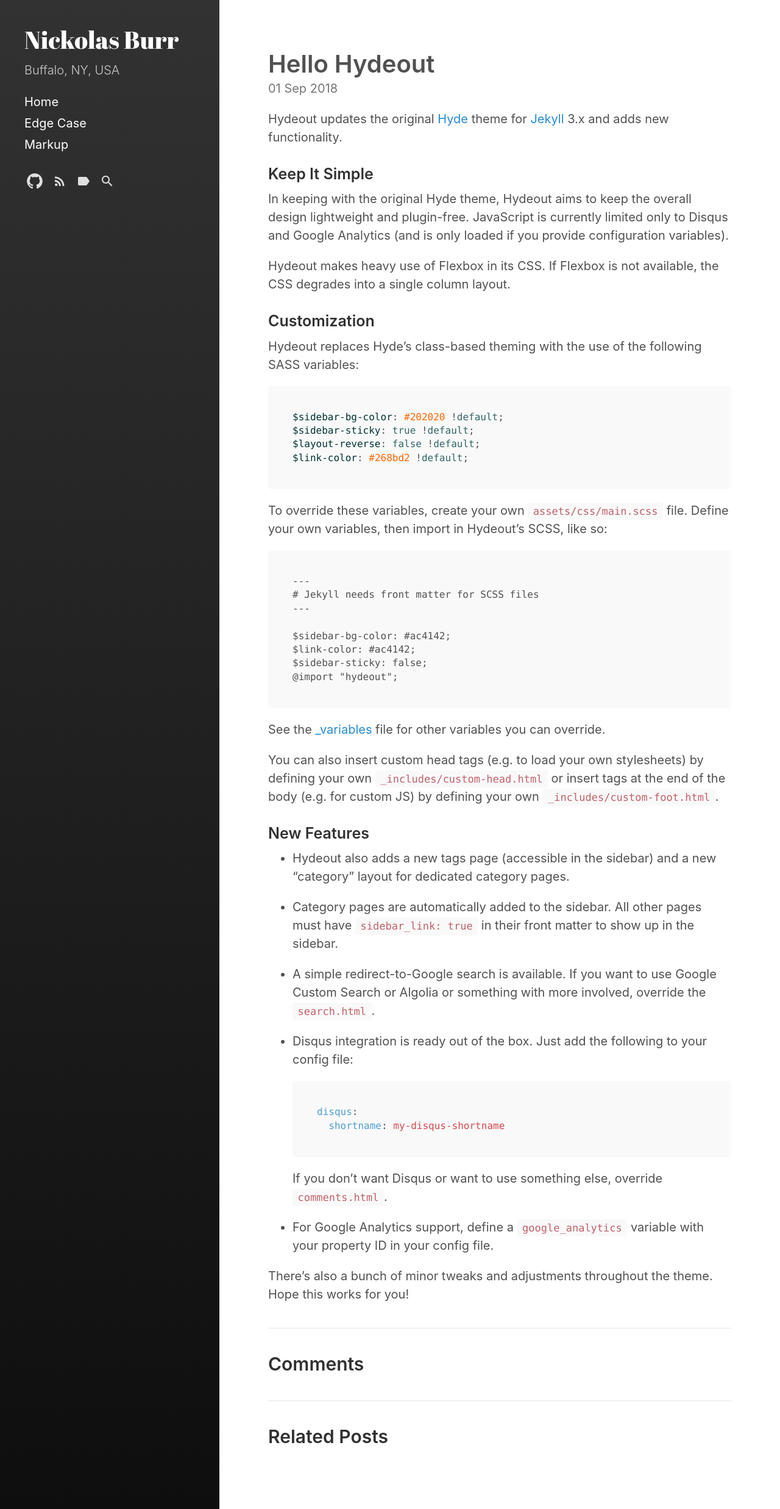
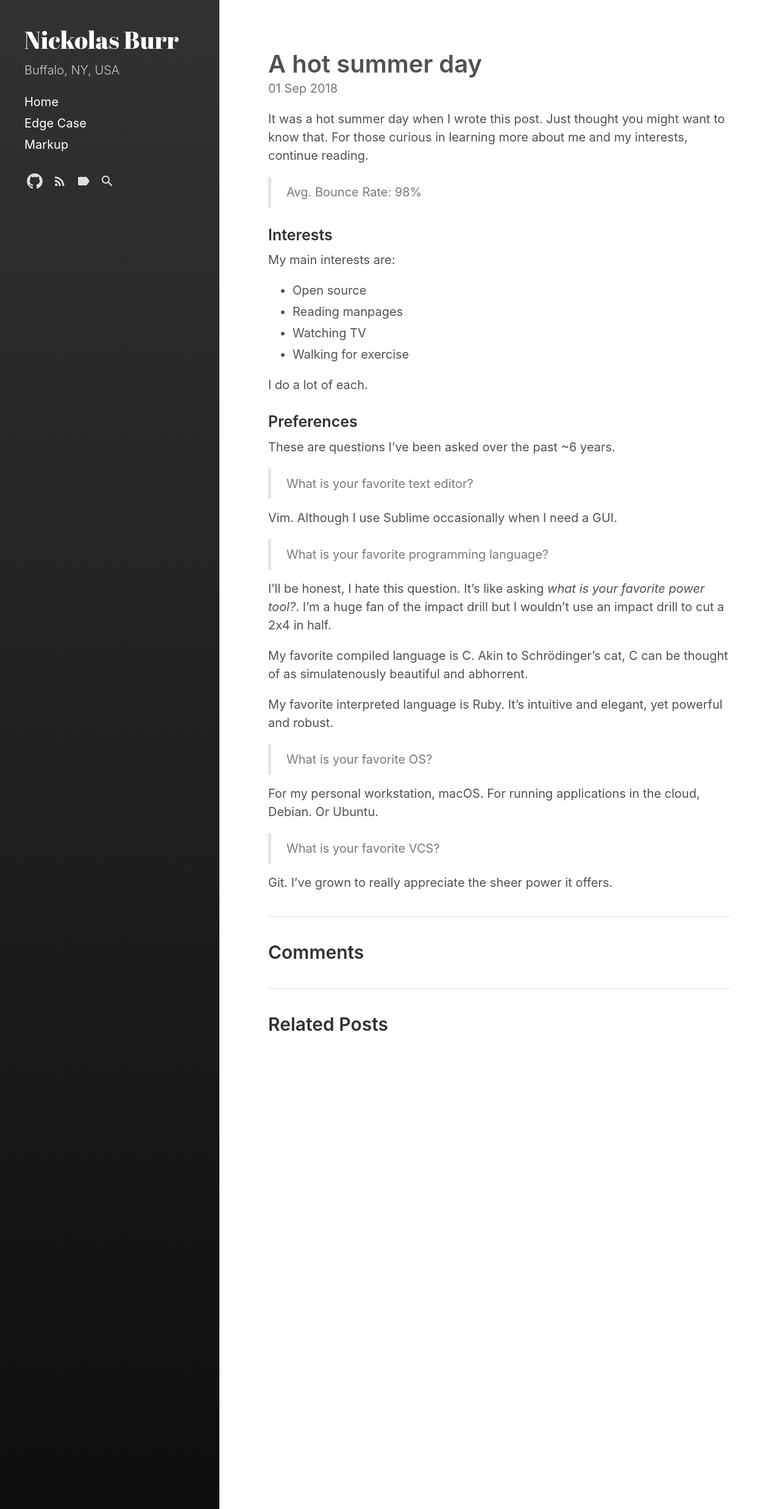
Before and after one commit to nickolasburr/blog, a Jekyll site: the page built from _posts/2018-09-01-hello-world.md, in a window 1280 px wide. Shown: the whole page at 61% size. Built offline with Jekyll 4.4.1, drawn with Linux system fonts in a browser that asks for light colours.

Commit message:
Write first post

````diff
--- a/_posts/2018-09-01-hello-world.md
+++ b/_posts/2018-09-01-hello-world.md
@@ -1,82 +1,52 @@
 ---
 layout: post
-title: Hello Hydeout
-excerpt_separator:  <!--more-->
+title: A hot summer day
+excerpt_separator: <!--more-->
 ---
 
-Hydeout updates the original [Hyde](https://github.com/poole/hyde)
-theme for [Jekyll](http://jekyllrb.com) 3.x and adds new functionality.
+It was a hot summer day when I wrote this post. Just thought you
+might want to know that. For those curious in learning more about
+me and my interests, continue reading.
 
-### Keep It Simple
+> Avg. Bounce Rate: 98%
 
-In keeping with the original Hyde theme, Hydeout aims to keep the overall
-design lightweight and plugin-free. JavaScript is currently limited only
-to Disqus and Google Analytics (and is only loaded if you provide configuration
-variables).
+### Interests
 
-Hydeout makes heavy use of Flexbox in its CSS. If Flexbox is not available,
-the CSS degrades into a single column layout.
+My main interests are:
 
-### Customization
++ Open source
++ Reading manpages
++ Watching TV
++ Walking for exercise
 
-Hydeout replaces Hyde's class-based theming with the use
-of the following SASS variables:
+I do a lot of each.
 
-```scss
-$sidebar-bg-color: #202020 !default;
-$sidebar-sticky: true !default;
-$layout-reverse: false !default;
-$link-color: #268bd2 !default;
-```
+### Preferences
 
-To override these variables, create your own `assets/css/main.scss` file.
-Define your own variables, then import in Hydeout's SCSS, like so:
+These are questions I've been asked over the past ~6 years.
 
-```
----
-# Jekyll needs front matter for SCSS files
----
+> What is your favorite text editor?
 
-$sidebar-bg-color: #ac4142;
-$link-color: #ac4142;
-$sidebar-sticky: false;
-@import "hydeout";
-```
+Vim. Although I use Sublime occasionally when I need a GUI.
 
-See the [_variables](_sass/hydeout/_variables.scss) file for other variables
-you can override.
+> What is your favorite programming language?
 
-You can also insert custom head tags (e.g. to load your own stylesheets) by
-defining your own `_includes/custom-head.html` or insert tags at the end
-of the body (e.g. for custom JS) by defining your own
-`_includes/custom-foot.html`.
+I'll be honest, I hate this question. It's like asking
+_what is your favorite power tool?_. I'm a huge fan of
+the impact drill but I wouldn't use an impact drill to
+cut a 2x4 in half.
 
-### New Features
+My favorite compiled language is C. Akin to Schrödinger's cat,
+C can be thought of as simulatenously beautiful and abhorrent.
 
-* Hydeout also adds a new tags page (accessible in the sidebar) and a new
-  "category" layout for dedicated category pages.
+My favorite interpreted language is Ruby. It's intuitive and
+elegant, yet powerful and robust.
 
-* Category pages are automatically added to the sidebar. All other pages
-  must have `sidebar_link: true` in their front matter to show up in
-  the sidebar.
+> What is your favorite OS?
 
-* A simple redirect-to-Google search is available. If you want to use
-  Google Custom Search or Algolia or something with more involved,
-  override the `search.html`.
+For my personal workstation, macOS. For running applications
+in the cloud, Debian. Or Ubuntu.
 
-* Disqus integration is ready out of the box. Just add the following to
-  your config file:
+> What is your favorite VCS?
 
-  ```yaml
-  disqus:
-    shortname: my-disqus-shortname
-  ```
-
-  If you don't want Disqus or want to use something else, override
-  `comments.html`.
-
-* For Google Analytics support, define a `google_analytics` variable with
-  your property ID in your config file.
-
-There's also a bunch of minor tweaks and adjustments throughout the
-theme. Hope this works for you!
+Git. I've grown to really appreciate the sheer power it offers.
````
